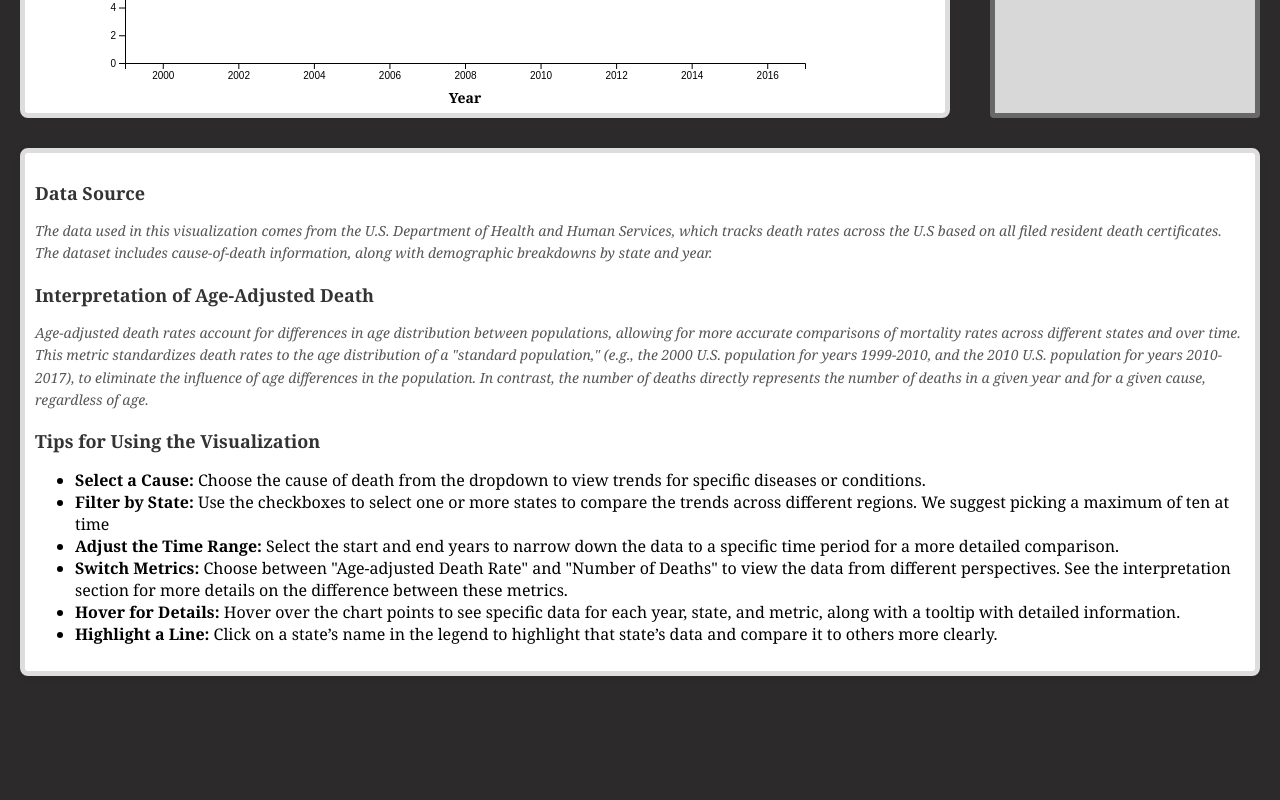
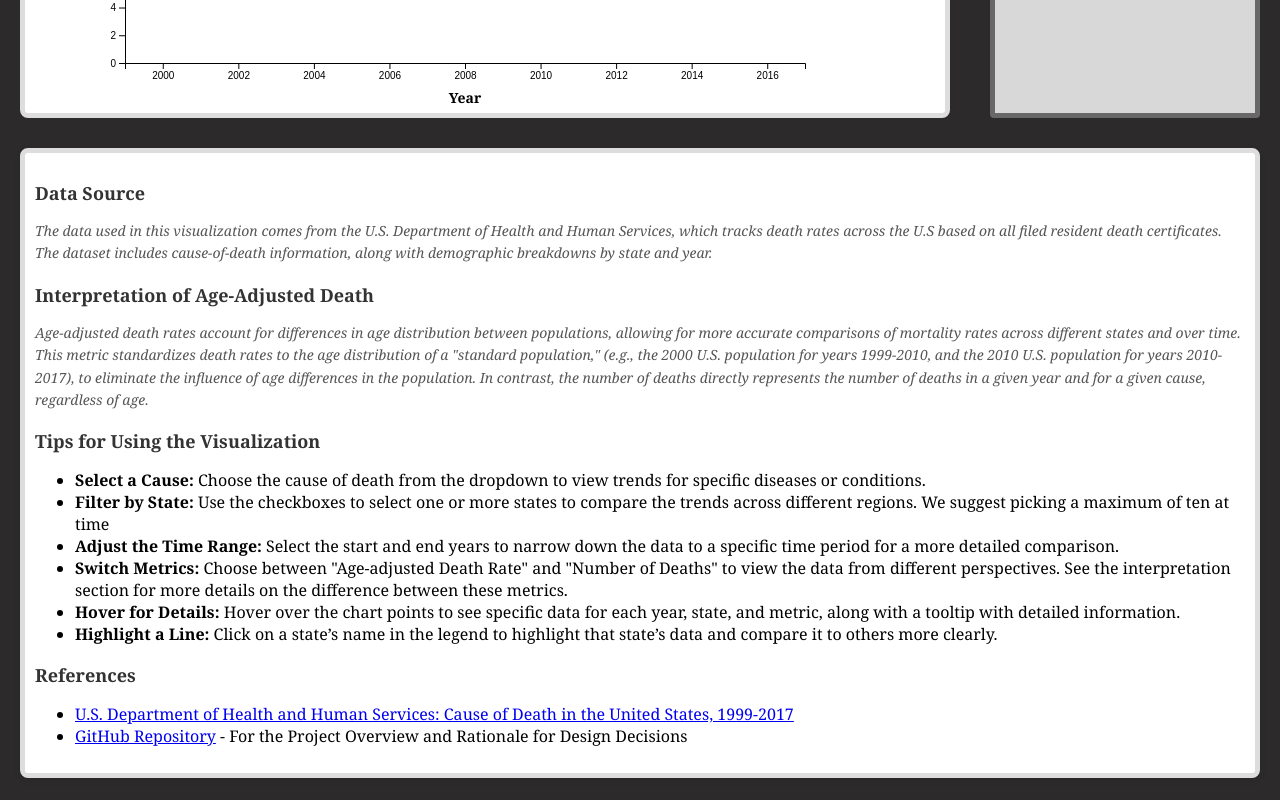
Before and after one commit to camrync23/209DataVis-Proj3, a plain HTML site: page index.html in a window 1280 px wide. Shown: the part 851-1651 px from the top of the page. Before the commit the page ends 1549 px from the top, so only its background shows below. Drawn offline with nearby package versions, Linux system fonts and the light colour scheme.

Commit message:
Update index.html

```diff
--- a/index.html
+++ b/index.html
@@ -102,6 +102,13 @@
       <li><strong>Highlight a Line:</strong> Click on a state’s name in the legend to highlight that state’s data and compare it to others more clearly.</li>
     </ul>
   </p>
+      <h3>References</h3>
+  <p id="references-info">
+    <ul>
+      <li><a href="https://www.cdc.gov/nchs/data/databriefs/databrief-100-cause-of-death.html">U.S. Department of Health and Human Services: Cause of Death in the United States, 1999-2017</a></li>
+      <li><a href="https://github.com/camrync23/209DataVis-Proj3/blob/main/README.md">GitHub Repository</a> - For the Project Overview and Rationale for Design Decisions</li>
+    </ul>
+  </p>
   </div>
 </div>
 
```
